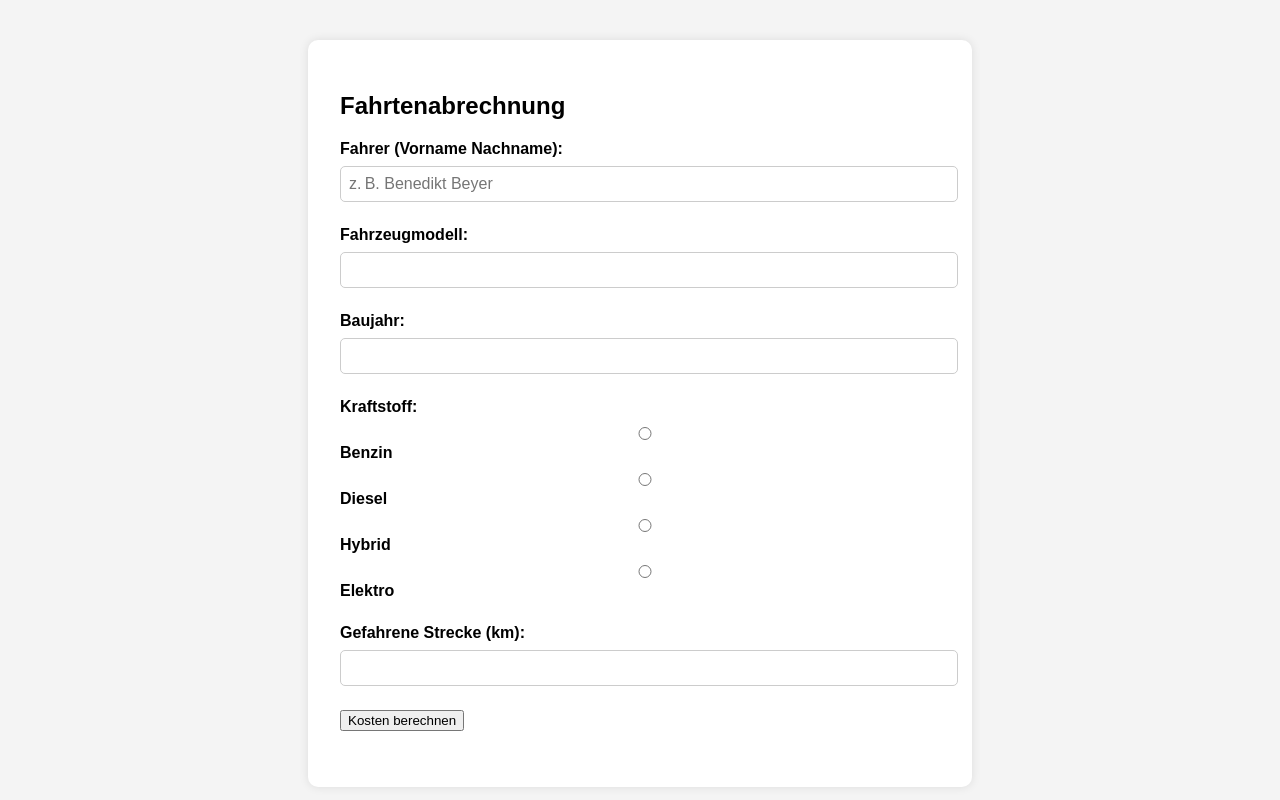
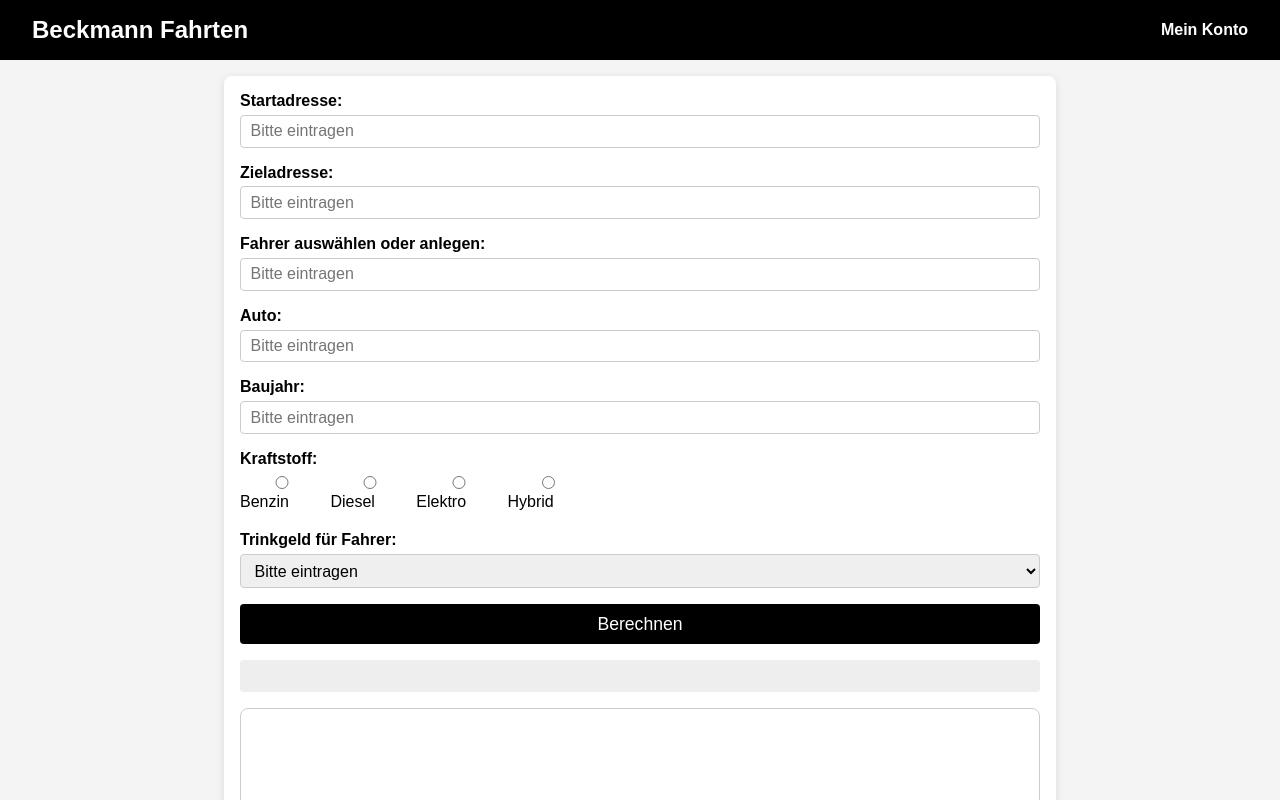
Before and after one commit to Beckmann24/fahrten-app, a plain HTML site: page Dashboard.html in a window 1280 px wide. Shown: the top 800 px of the page. Drawn offline with Linux system fonts and the light colour scheme; some packages are replaced by stand-ins of ours.

Commit message:
Add files via upload

```diff
--- a/Dashboard.html
+++ b/Dashboard.html
@@ -1,164 +1,242 @@
 <!DOCTYPE html>
 <html lang="de">
 <head>
-  <meta charset="UTF-8">
-  <title>Fahrtenabrechnung</title>
+  <meta charset="UTF-8" />
+  <meta name="viewport" content="width=device-width, initial-scale=1" />
+  <title>Fahrtkostenrechner mit Route</title>
+
   <style>
     body {
       font-family: Arial, sans-serif;
-      background: #f4f4f4;
-      padding: 2rem;
+      background-color: #f4f4f4;
+      margin: 0; padding: 0;
+    }
+    header {
+      background-color: #000;
+      color: white;
+      padding: 1rem 2rem;
+      display: flex;
+      justify-content: space-between;
+      align-items: center;
+    }
+    header h1 {
+      margin: 0;
+      font-size: 1.5rem;
+    }
+    .auth-links {
+      display: flex;
+      gap: 1rem;
+      font-size: 1rem;
+    }
+    .auth-links a {
+      color: white;
+      text-decoration: none;
+      font-weight: bold;
+      cursor: pointer;
+    }
+    .auth-links a:hover {
+      text-decoration: underline;
     }
     .container {
-      max-width: 600px;
-      margin: auto;
-      background: white;
-      padding: 2rem;
-      border-radius: 10px;
-      box-shadow: 0 0 10px rgba(0,0,0,0.1);
+      max-width: 800px;
+      margin: 1rem auto 2rem;
+      padding: 1rem;
+      background-color: white;
+      border-radius: 8px;
+      box-shadow: 0 2px 8px rgba(0,0,0,0.1);
     }
     .form-group {
-      margin-bottom: 1.5rem;
+      margin-bottom: 1rem;
+      position: relative;
     }
-    label {
+    .form-group label {
       display: block;
       font-weight: bold;
-      margin-bottom: 0.5rem;
+      margin-bottom: 0.3rem;
     }
-    input, select {
+    input, select, button {
       width: 100%;
-      padding: 0.5rem;
+      padding: 0.4rem 0.6rem;
       font-size: 1rem;
-      border-radius: 5px;
+      border-radius: 4px;
       border: 1px solid #ccc;
+      box-sizing: border-box;
+    }
+    .fuel-options {
+      display: flex;
+      gap: 1rem;
+    }
+    .fuel-options label {
+      font-weight: normal;
+    }
+    button {
+      cursor: pointer;
+      background-color: #000;
+      color: white;
+      border: none;
+      padding: 0.6rem;
+      font-size: 1.1rem;
+      border-radius: 4px;
     }
     #result {
       margin-top: 1rem;
-      font-weight: bold;
-      color: #333;
+      padding: 1rem;
+      background-color: #eee;
+      border-radius: 4px;
+    }
+    #map {
+      height: 400px;
+      margin-top: 1rem;
+      border-radius: 8px;
+      border: 1px solid #ccc;
+    }
+    .suggestions {
+      border: 1px solid #ccc;
+      background: white;
+      position: absolute;
+      z-index: 1000;
+      max-height: 150px;
+      overflow-y: auto;
+      width: 100%;
+      box-sizing: border-box;
+    }
+    .suggestion-item {
+      padding: 5px 10px;
+      cursor: pointer;
+    }
+    .suggestion-item:hover {
+      background-color: #ddd;
     }
   </style>
+
+  <script src="https://maps.googleapis.com/maps/api/js?key=AIzaSyATG0N_aygLOAoWYUT1bktNDrzIaTabRck"></script>
 </head>
 <body>
+  <header>
+    <h1>Beckmann Fahrten</h1>
+    <div class="auth-links">
+      <a href="Konto.html">Mein Konto</a>
+    </div>
+  </header>
+
   <div class="container">
-    <h2>Fahrtenabrechnung</h2>
-    <div class="form-group">
-      <label for="fahrer">Fahrer (Vorname Nachname):</label>
-      <input list="fahrerListe" id="fahrer" placeholder="z. B. Benedikt Beyer">
-      <datalist id="fahrerListe">
-        <option value="Benedikt Beyer">
-        <option value="Jan Beckmann">
-      </datalist>
-      <div id="fahrer-info"></div>
+    <div class="form-group" style="position:relative;">
+      <label for="start">Startadresse:</label>
+      <input type="text" id="start" placeholder="Bitte eintragen" autocomplete="off" />
+      <div id="start-suggestions" class="suggestions" style="display:none;"></div>
+    </div>
+
+    <div class="form-group" style="position:relative;">
+      <label for="ziel">Zieladresse:</label>
+      <input type="text" id="ziel" placeholder="Bitte eintragen" autocomplete="off" />
+      <div id="ziel-suggestions" class="suggestions" style="display:none;"></div>
     </div>
 
     <div class="form-group">
-      <label for="auto">Fahrzeugmodell:</label>
-      <input type="text" id="auto">
+      <label for="fahrer">Fahrer auswählen oder anlegen:</label>
+      <input type="text" id="fahrer" placeholder="Bitte eintragen" autocomplete="off" list="fahrer-list" />
+      <datalist id="fahrer-list"></datalist>
+    </div>
+
+    <div class="form-group">
+      <label for="auto">Auto:</label>
+      <input type="text" id="auto" placeholder="Bitte eintragen" autocomplete="off" list="auto-list" />
+      <datalist id="auto-list">
+        <option value="VW Golf"></option>
+        <option value="Audi A4"></option>
+        <option value="BMW 320i"></option>
+        <option value="Mercedes C-Klasse"></option>
+        <option value="Opel Astra"></option>
+      </datalist>
     </div>
 
     <div class="form-group">
       <label for="baujahr">Baujahr:</label>
-      <input type="number" id="baujahr" min="1980" max="2025">
+      <input type="number" id="baujahr" placeholder="Bitte eintragen" min="1900" max="2099" />
     </div>
 
     <div class="form-group">
       <label>Kraftstoff:</label>
-      <label><input type="radio" name="kraftstoff" value="benzin"> Benzin</label>
-      <label><input type="radio" name="kraftstoff" value="diesel"> Diesel</label>
-      <label><input type="radio" name="kraftstoff" value="hybrid"> Hybrid</label>
-      <label><input type="radio" name="kraftstoff" value="elektro"> Elektro</label>
+      <div class="fuel-options">
+        <label><input type="radio" name="kraftstoff" value="benzin" /> Benzin</label>
+        <label><input type="radio" name="kraftstoff" value="diesel" /> Diesel</label>
+        <label><input type="radio" name="kraftstoff" value="elektro" /> Elektro</label>
+        <label><input type="radio" name="kraftstoff" value="hybrid" /> Hybrid</label>
+      </div>
     </div>
 
     <div class="form-group">
-      <label for="strecke">Gefahrene Strecke (km):</label>
-      <input type="number" id="strecke">
+      <label for="trinkgeld">Trinkgeld für Fahrer:</label>
+      <select id="trinkgeld">
+        <option value="" selected disabled>Bitte eintragen</option>
+        <option value="0">0%</option>
+        <option value="0.05">5%</option>
+        <option value="0.10">10%</option>
+        <option value="0.15">15%</option>
+        <option value="0.20">20%</option>
+      </select>
     </div>
 
     <div class="form-group">
-      <button id="berechnen">Kosten berechnen</button>
+      <button id="berechnen">Berechnen</button>
     </div>
 
     <div id="result"></div>
+    <div id="map"></div>
   </div>
 
   <script>
-    const fahrerDaten = {
-      "benedikt beyer": {
-        alter: 27,
-        autos: [
-          { modell: "VW Golf", baujahr: 1997, kraftstoff: "Benzin" },
-          { modell: "Audi A4", baujahr: 2012, kraftstoff: "Diesel" }
-        ]
-      },
-      "jan beckmann": {
-        alter: 17,
-        autos: [
-          { modell: "BMW 320i", baujahr: 2021, kraftstoff: "Hybrid" }
-        ]
+    const ORS_API_KEY = "5b3ce3597851110001cf6248bd1c9d31486f44c6bb3dab1d5f08318a";
+
+    async function fetchAddressSuggestions(query) {
+      if (query.length < 5) return [];
+      const url = `https://api.openrouteservice.org/geocode/autocomplete?api_key=${ORS_API_KEY}&text=${encodeURIComponent(query)}&size=5`;
+      try {
+        const res = await fetch(url);
+        if (!res.ok) return [];
+        const data = await res.json();
+        return (data.features || []).map(f => f.properties.label);
+      } catch {
+        return [];
       }
-    };
+    }
 
-    const fahrerInput = document.getElementById("fahrer");
-    const fahrerInfoBox = document.createElement("div");
-    fahrerInfoBox.id = "fahrer-info-box";
-    fahrerInfoBox.style.marginTop = "0.5rem";
-    fahrerInput.parentElement.appendChild(fahrerInfoBox);
+    function setupSuggestions(inputId, suggestionsId) {
+      const input = document.getElementById(inputId);
+      const suggBox = document.getElementById(suggestionsId);
 
-    fahrerInput.addEventListener("input", () => {
-      const eingabe = fahrerInput.value.trim().toLowerCase();
-      const daten = fahrerDaten[eingabe];
-      if (daten) {
-        fahrerInfoBox.innerHTML = `
-          <strong>Alter:</strong> ${daten.alter} Jahre<br>
-          <strong>Registrierte Fahrzeuge:</strong><br>
-          ${daten.autos.map(a => `&bull; ${a.modell} (${a.baujahr}, ${a.kraftstoff})`).join("<br>")}
-        `;
-        const auto = daten.autos[0];
-        document.getElementById("auto").value = auto.modell;
-        document.getElementById("baujahr").value = auto.baujahr;
-        document.querySelectorAll('input[name="kraftstoff"]').forEach(r => {
-          r.checked = r.value.toLowerCase() === auto.kraftstoff.toLowerCase();
+      input.addEventListener("input", async () => {
+        const val = input.value.trim();
+        if (val.length < 5) {
+          suggBox.style.display = "none";
+          suggBox.innerHTML = "";
+          return;
+        }
+        const suggestions = await fetchAddressSuggestions(val);
+        if (suggestions.length === 0) {
+          suggBox.style.display = "none";
+          suggBox.innerHTML = "";
+          return;
+        }
+        suggBox.innerHTML = suggestions.map(s => `<div class="suggestion-item">${s}</div>`).join("");
+        suggBox.style.display = "block";
+        Array.from(suggBox.children).forEach(item => {
+          item.onclick = () => {
+            input.value = item.textContent;
+            suggBox.style.display = "none";
+          };
         });
-      } else {
-        fahrerInfoBox.innerHTML = "";
-      }
-    });
+      });
 
-    const bezahlungGruppe = document.createElement("div");
-    bezahlungGruppe.className = "form-group";
-    bezahlungGruppe.style.display = "none";
-    bezahlungGruppe.innerHTML = `
-      <label for="bezahlart">Bezahlart wählen:</label>
-      <select id="bezahlart">
-        <option value="bar">Bar</option>
-        <option value="überweisung">Überweisung</option>
-        <option value="paypal">PayPal</option>
-        <option value="beckmann">Beckmann-Fahrten Guthaben (sicher)</option>
-      </select>
-    `;
-    document.querySelector(".container").appendChild(bezahlungGruppe);
+      document.addEventListener("click", (e) => {
+        if (!input.contains(e.target) && !suggBox.contains(e.target)) {
+          suggBox.style.display = "none";
+        }
+      });
+    }
 
-    document.getElementById("berechnen").addEventListener("click", () => {
-      const strecke = parseFloat(document.getElementById("strecke").value);
-      const kraftstoff = document.querySelector('input[name="kraftstoff"]:checked')?.value;
-      const baujahr = parseInt(document.getElementById("baujahr").value);
-
-      if (isNaN(strecke) || !kraftstoff || isNaN(baujahr)) {
-        document.getElementById("result").innerHTML = "Bitte alle Felder korrekt ausfüllen.";
-        return;
-      }
-
-      let faktor = 0.3; // Standard
-
-      if (kraftstoff === "diesel") faktor = 0.35;
-      if (kraftstoff === "elektro") faktor = 0.2;
-      if (baujahr < 2000) faktor += 0.05;
-
-      const kosten = strecke * faktor;
-      document.getElementById("result").innerHTML = `Gesamtkosten: ${kosten.toFixed(2)} €`;
-      bezahlungGruppe.style.display = "block";
-    });
+    setupSuggestions("start", "start-suggestions");
+    setupSuggestions("ziel", "ziel-suggestions");
   </script>
 </body>
 </html>
```
